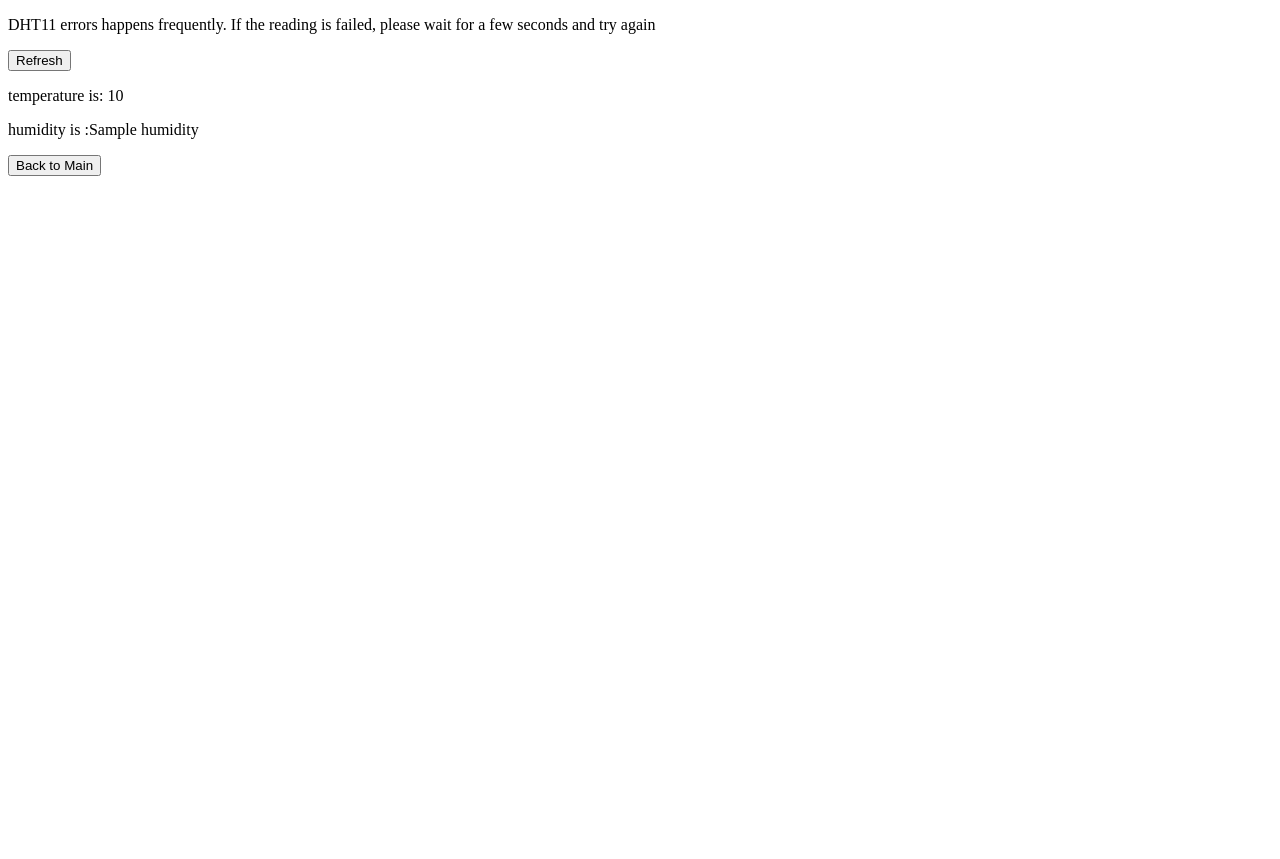
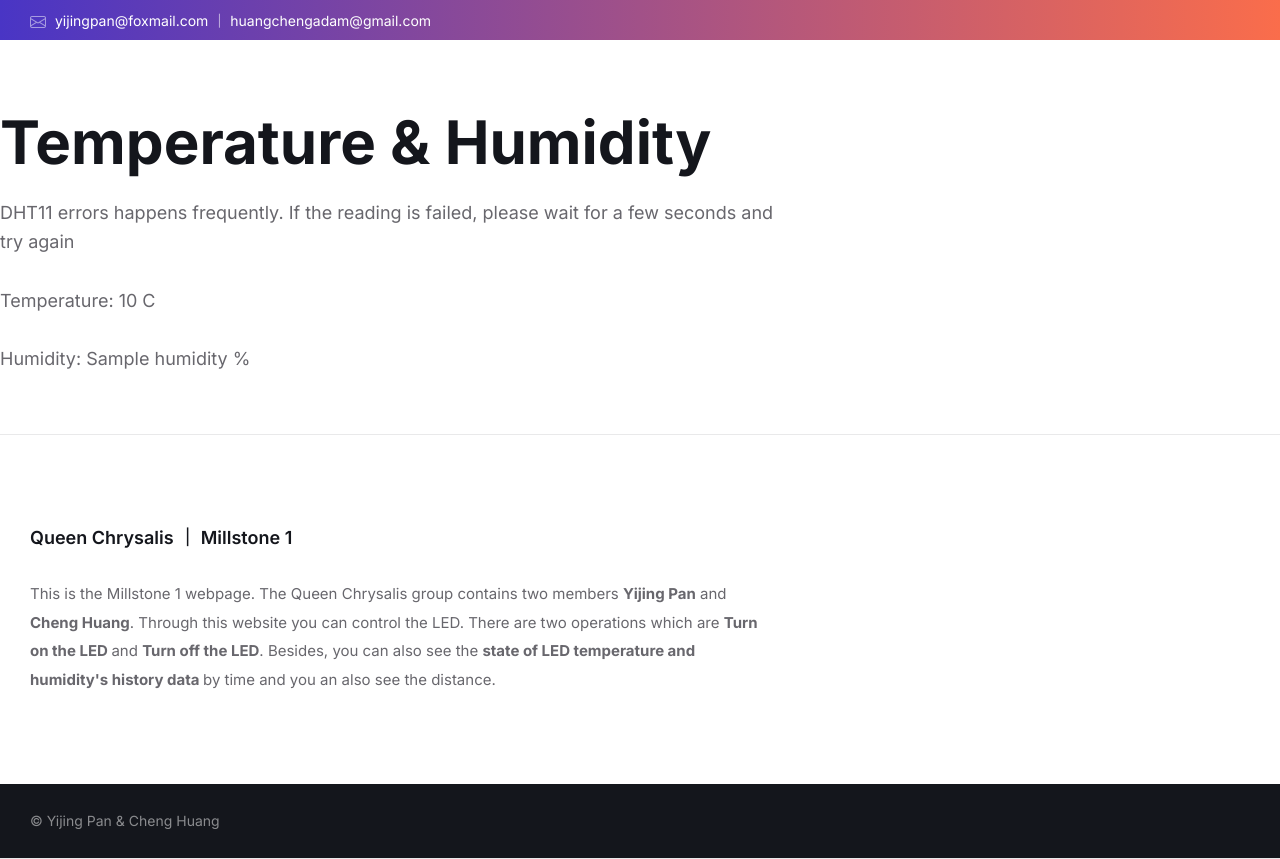
Before and after one commit to panyijing1997/IoTCourseMilestone1, a Flask app: template templates/dht11.html in a window 1280 px wide. Before the commit the page ends 176 px from the top, so only its background shows below. Run offline with Flask 2, Linux system fonts and the light colour scheme; the template is opened without the code that fills it: most values are stand-ins (such as "Sample title", 1, 10 or a date in 2020); some web fonts are replaced.

Commit message:
add subpage for temperature

```diff
--- a/templates/dht11.html
+++ b/templates/dht11.html
@@ -1,15 +1,127 @@
 <!DOCTYPE html>
 <html lang="en">
 <head>
-     <meta name="viewport" content="width=500, initial-scale=1">
-    <meta charset="UTF-8">
-    <title>DHT11 Sensor</title>
+		<meta http-equiv="content-type" content="text/html; charset=utf-8">
+        <meta name="viewport" content="width=device-width, initial-scale=1.0">
+        <title>Queen Chrysalis | Milestone 1</title>
+        <!-- STYLESHEETS : begin -->
+		<link rel="stylesheet" type="text/css" href="../static/assets/css/general.css"><!-- Default styles generated from assets/scss/general.scss (do not edit) -->
+        <link rel="stylesheet" type="text/css" href="../static/assets/css/color-schemes/default.css"><!-- Default color scheme generated from assets/scss/color-schemes/default.scss (change to other pre-defined or custom color scheme) -->
+		<link rel="stylesheet" type="text/css" href="../static/style.css"><!-- Place your own CSS into this file -->
+		<!-- STYLESHEETS : end -->
 </head>
 <body>
-<p>DHT11 errors happens frequently. If the reading is failed, please wait for a few seconds and try again </p>
-<a href="/dht11"><button>Refresh</button></a>
-<p>temperature is: {{ temperature }}</p>
-<p>humidity is :{{ humidity }}</p>
-<a href="/"><button>Back to Main</button></a>
+	<div id="wrapper">
+			<a href="#main" class="accessibility-link accessibility-link--skip-to-content screen-reader-text">Skip to content</a>
+			<a href="#header-menu-primary" class="accessibility-link accessibility-link--skip-to-nav screen-reader-text">Skip to main navigation</a>
+			<a href="#footer" class="accessibility-link accessibility-link--skip-to-footer screen-reader-text">Skip to footer</a>
+			<header id="header" class="header--has-logo header--has-topbar header--has-search header--has-social-links header--sticky">
+			<div class="header__inner"/>
+			<div class="header__topbar">
+						<div class="header__topbar-inner">
+							<!-- email -->
+							<nav class="header-menu-secondary" aria-label="Secondary Header Menu">
+								<ul id="menu-secondary-header-menu" class="header-menu-secondary__list" role="menu">
+									<li class="header-menu-secondary__item header-menu-secondary__item--level-0 header-menu-secondary__item--has-icon" role="presentation">
+										<span class="header-menu-secondary__item-icon lsvr-icon-envelope" aria-hidden="true"></span>
+										<span  class="header-menu-secondary__item-link header-menu-secondary__item-link--level-0" role="menuitem">yijingpan@foxmail.com ｜ huangchengadam@gmail.com</span>
+									</li>
+								</ul>
+							</nav>
+						</div>
+			</div>
+			<header class="main-header">
+                        <div class="main-header__inner">
+                            <h1 class="main-header__title">Temperature & Humidity</h1>
+                            <div class="main-header__subtitle">
+                                <p>DHT11 errors happens frequently. If the reading is failed, please wait for a few seconds and try again
+                                </p>
+                                <p>Temperature: {{ temperature }} C
+                                </p>
+                                <p>Humidity: {{ humidity }} %
+                                </p>
+                            </div>
+                        </div>
+			</header>
+            <div class="col-md-12 mt">
+
+          </div>
+
+            <!-- FOOTER : begin -->
+			<footer id="footer" class="footer--has-widgets footer--has-menu footer--has-social-links footer--has-text footer--has-back-to-top">
+				<div class="footer__inner">
+
+					<!-- FOOTER WIDGETS : begin -->
+					<div class="footer-widgets footer-widgets--wider-first-col"><!-- Remove the "footer-widgets--wider-first-col" to make all columns equal width. -->
+						<div class="lsvr-container">
+							<div class="footer-widgets__inner">
+								<!-- GRID : begin -->
+								<div class="lsvr-grid">
+									<!-- GRID COLUMN : begin -->
+									<div class="footer-widgets__column lsvr-grid__col lsvr-grid__col--span-3 lsvr-grid__col--md-span-4 lsvr-grid__col--sm-span-6">
+										<div class="footer-widgets__column-inner">
+
+											<!-- LSVR TEXT WIDGET : begin -->
+											<div class="widget lsvr-text-widget">
+												<div class="widget__inner">
+													<h3 class="widget__title">Queen Chrysalis ｜ Millstone 1</h3>
+													<div class="widget__content">
+														<p>This is the Millstone 1 webpage. The Queen Chrysalis group contains two members <strong>Yijing Pan</strong> and <strong>Cheng Huang</strong>.
+														   Through this website you can control the LED. There are two operations which are <strong> Turn on the LED </strong> and <strong>Turn off the LED</strong>.
+														   Besides, you can also see the <strong>state of LED temperature and humidity's history data </strong>by time and you an also see the distance.
+														</p>
+													</div>
+												</div>
+											</div>
+											<!-- LSVR TEXT WIDGET : end -->
+
+										</div>
+									</div>
+
+									<!-- GRID COLUMN : end -->
+
+								</div>
+								<!-- GRID : end -->
+
+							</div>
+						</div>
+					</div>
+					<!-- FOOTER WIDGETS : end -->
+
+					<!-- FOOTER BOTTOM : begin -->
+					<div class="footer-bottom">
+						<div class="lsvr-container">
+							<div class="footer-bottom__inner">
+
+								<!-- FOOTER TEXT : begin -->
+								<div class="footer-text">
+									<p>&copy; Yijing Pan & Cheng Huang</p>
+								</div>
+								<!-- FOOTER TEXT : end -->
+
+							</div>
+						</div>
+					</div>
+					<!-- FOOTER BOTTOM : end -->
+				</div>
+			</footer>
+			<!-- FOOTER : end -->
+			</header>
+		</div>
 </body>
+
+<script>
+    //获取元素
+     var tbody = document.getElementsByTagName('tbody');
+     var json  = [{TEMPERATURE:27.5, HUMIDITY: 30, CREATETIME:'2021-07-21 01:01:01'}];
+     for(var i=0;i<json.length;i++){
+    //创建新的tr（newTr）
+      var newTr=document.createElement('tr');
+             //添加tr里的内容
+             newTr.innerHTML = '<td>'+json[i].TEMPERATURE+'</td><td>'+json[i].HUMIDITY+'</td><td>' + json[i].CREATETIME + '</td>'
+             //把新的tr(newTr)加入到tbody中
+             tbody[0].appendChild(newTr);
+     }
+</script>
+
 </html>
--- a/templates/index.html
+++ b/templates/index.html
@@ -103,6 +103,9 @@
 																			</p>
 																			<p class="lsvr-wordbench-slider__item-button">
 																				<button formaction="/led/off" class="lsvr-button lsvr-wordbench-slider__item-button-link">Turn off the light</button>
+																			</p>
+                                                                            <p class="lsvr-wordbench-slider__item-button">
+																				<button formaction="/dht11" class="lsvr-button lsvr-wordbench-slider__item-button-link">Temperature and Humidity</button>
 																			</p>
 																			<!-- <p class="lsvr-wordbench-slider__item-button">
 																				<button formaction="/distance" class="lsvr-button lsvr-wordbench-slider__item-button-link">Distance</button>
```
Also changed, not shown: templates/dht11_old.html (added, +15 -0 lines).
